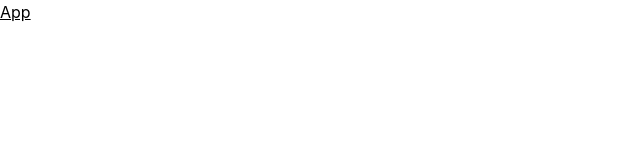
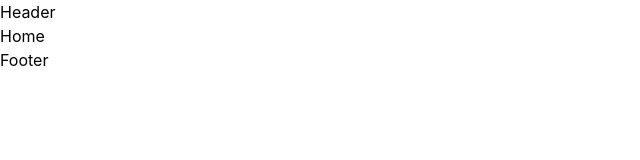
Before and after one commit to francourage56-byte/Seas-candy, a React (Vite) app: page / in a window 1280 px wide. Shown: the top 160 px of the page, without its empty margins (0-640 px from the left). Built offline with nearby package versions, Linux system fonts and the light colour scheme.

Commit message:
add pages/components

```diff
--- a/src/App.jsx
+++ b/src/App.jsx
@@ -5,9 +5,35 @@ import {
   useLocation,
   Outlet,
 } from "react-router-dom";
+import Layout from "./components/Layout";
+import Home from "./pages/Home";
+import SignUp from "./pages/SignUp";
+import ErrorPage from "./pages/ErrorPage";
+import Login from "./pages/Login";
+function MainLayout() {
+  return (
+    <Layout>
+      <Outlet />
+    </Layout>
+  );
+}
 
 const App = () => {
-  return <div className="underline">App</div>;
+  return (
+    <BrowserRouter>
+      <Routes>
+        {/* </ Page without layout */}
+        <Route path="/login" element={<Login />} />
+        <Route path="/signup" element={<SignUp />} />
+        <Route path="*" element={<ErrorPage />} />
+        {/* </ Page with layout */}
+
+        <Route element={<MainLayout />}>
+          <Route path="/" element={<Home />} />
+        </Route>
+      </Routes>
+    </BrowserRouter>
+  );
 };
 
 export default App;
--- /dev/null
+++ b/src/components/Footer.jsx
@@ -0,0 +1,9 @@
+
+
+const Footer = () => {
+  return (
+    <div>Footer</div>
+  )
+}
+
+export default Footer
--- /dev/null
+++ b/src/components/Header.jsx
@@ -0,0 +1,5 @@
+const Header = () => {
+  return <div>Header</div>;
+};
+
+export default Header;
--- /dev/null
+++ b/src/components/Layout.jsx
@@ -0,0 +1,13 @@
+import Header from "./Header";
+import Footer from "./Footer";
+const Layout = ({ children }) => {
+  return (
+    <>
+      <Header />
+      {children}
+      <Footer />
+    </>
+  );
+};
+
+export default Layout;
--- /dev/null
+++ b/src/pages/ErrorPage.jsx
@@ -0,0 +1,9 @@
+
+
+const ErrorPage = () => {
+  return (
+    <div>ErrorPage</div>
+  )
+}
+
+export default ErrorPage
--- /dev/null
+++ b/src/pages/Home.jsx
@@ -0,0 +1,5 @@
+const Home = () => {
+  return <div>Home</div>;
+};
+
+export default Home;
--- /dev/null
+++ b/src/pages/Login.jsx
@@ -0,0 +1,12 @@
+import { Link } from "react-router-dom";
+
+const Login = () => {
+  return (
+    <div>
+        <p>Hello, world</p>
+        <Link to="/">Go home</Link>
+    </div>
+  );
+};
+
+export default Login;
--- /dev/null
+++ b/src/pages/SignUp.jsx
@@ -0,0 +1,5 @@
+const SignUp = () => {
+  return <div>SignUp</div>;
+};
+
+export default SignUp;
```
